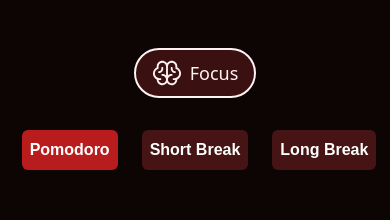
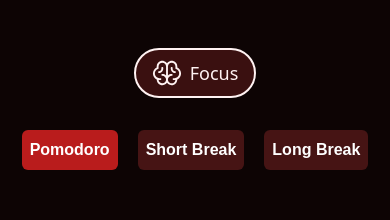
Before and after one commit to VictorDiasO/pomotracker-club-front, a Next.js app: page / in a window 390 px wide. Shown: the top 220 px of the page. Built offline with nearby package versions, Linux system fonts and the light colour scheme.

Commit message:
Temporary fixing the align of ToggleTimers and Chip

```diff
--- a/src/components/Timer.tsx
+++ b/src/components/Timer.tsx
@@ -13,9 +13,7 @@
 
   return (
     <div>
-      <div className="flex flex-row gap-4">
-        <ToggleTimers />
-      </div>
+      <ToggleTimers />
       <h1
         className={`font-roboto ${ticking ? 'font-black' : 'font-thin'} text-[256px] md:text-[256px] lg:md:text-[256px] text-center leading-[85%] text-red-900 mt-9`}
       >
--- a/src/components/ToggleTimers.tsx
+++ b/src/components/ToggleTimers.tsx
@@ -13,17 +13,17 @@
   } = useTimerContext();
 
   return (
-    <>
+    <div className="flex flex-row gap-5 items-center justify-center">
       {availableTimers.map((timer, index) => {
         return (
           <button
             className={`
-              ${theme === 'light' && `font-roboto font-bold ml-2 p-2 ${stage === index ? 'bg-red-400' : 'bg-red-200'} rounded-md`}
-              ${theme === 'lightshortbreak' && `font-roboto font-bold ml-2 p-2 ${stage === index ? 'bg-green-400' : 'bg-green-200'} rounded-md`}
-              ${theme === 'lightlongbreak' && `font-roboto font-bold ml-2 p-2 ${stage === index ? 'bg-blue-400' : 'bg-blue-200'} rounded-md`}
-              ${theme === 'dark' && `font-roboto font-bold ml-2 p-2 ${stage === index ? 'bg-red-700' : 'bg-red-500 bg-opacity-25'} rounded-md`}
-              ${theme === 'darkshortbreak' && `font-roboto font-bold ml-2 p-2 ${stage === index ? 'bg-green-700' : 'bg-green-100 bg-opacity-10'} rounded-md text-[#F2FFF5]`}
-              ${theme === 'darklongbreak' && `font-roboto font-bold ml-2 p-2 ${stage === index ? 'bg-blue-700' : 'bg-blue-100 bg-opacity-10'} rounded-md text-[#F2F9FF]`}
+              ${theme === 'light' && `font-roboto font-bold p-2 md:ml-2 lg:ml-2 ${stage === index ? 'bg-red-400' : 'bg-red-200'} rounded-md`}
+              ${theme === 'lightshortbreak' && `font-roboto font-bold p-2 md:ml-2 lg:ml-2 ${stage === index ? 'bg-green-400' : 'bg-green-200'} rounded-md`}
+              ${theme === 'lightlongbreak' && `font-roboto font-bold p-2 md:ml-2 lg:ml-2 ${stage === index ? 'bg-blue-400' : 'bg-blue-200'} rounded-md`}
+              ${theme === 'dark' && `font-roboto font-bold p-2 md:ml-2 lg:ml-2 ${stage === index ? 'bg-red-700' : 'bg-red-500 bg-opacity-25'} rounded-md`}
+              ${theme === 'darkshortbreak' && `font-roboto font-bold p-2 md:ml-2 lg:ml-2 ${stage === index ? 'bg-green-700' : 'bg-green-100 bg-opacity-10'} rounded-md text-[#F2FFF5]`}
+              ${theme === 'darklongbreak' && `font-roboto font-bold p-2 md:ml-2 lg:ml-2 ${stage === index ? 'bg-blue-700' : 'bg-blue-100 bg-opacity-10'} rounded-md text-[#F2F9FF]`}
             `}
             key={index}
             onClick={() => switchStage(index)}
@@ -33,6 +33,6 @@
           </button>
         );
       })}
-    </>
+    </div>
   );
 }
```
